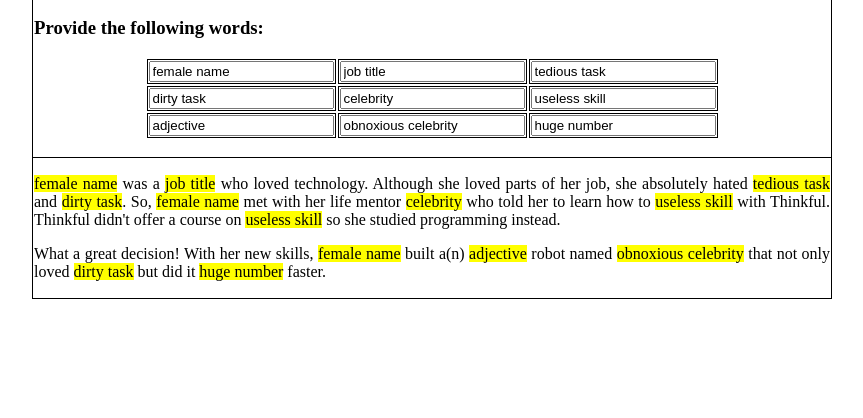
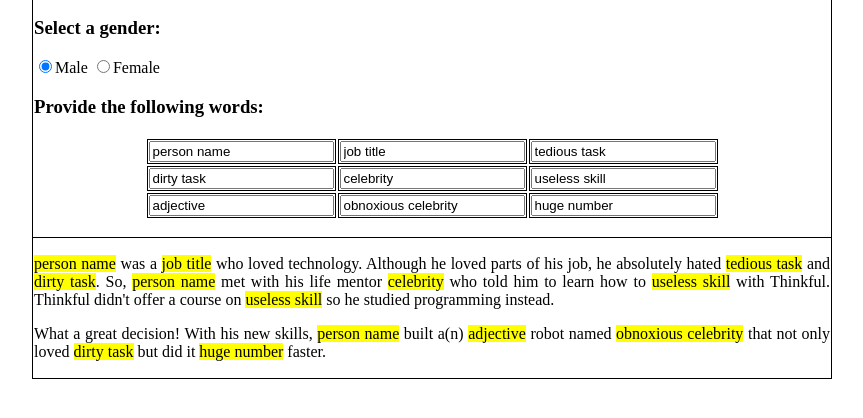
Before and after one commit to rchitty87/AngularJsRepo, a plain HTML site: page ngMadLibs/index.html in a window 1280 px wide. Shown: the part 260-678 px from the top of the page, without its empty margins (208-1071 px from the left). Drawn offline with nearby package versions, Linux system fonts and the light colour scheme.

Commit message:
Added gender to ngMadLibs

```diff
--- a/ngMadLibs/index.html
+++ b/ngMadLibs/index.html
@@ -2,9 +2,9 @@
 <html>
    <link rel="stylesheet" type="text/css" href="style.css">
     <script src= "http://ajax.googleapis.com/ajax/libs/angularjs/1.3.14/angular.min.js"></script>
-    <script src="script.js" type="text/javascript"></script>
-  <body ng-app="madLibsApp">
-      <table id="madlibs-table" ng-controller="mainCtrl">
+
+  <body ng-app="">
+      <table id="madlibs-table" ng-init="gender = 'male'">
         <tr>
           <td id="smileyface">
             <img src="smileyface.png"/>
@@ -15,11 +15,18 @@
         </tr>
         <tr>
           <td colspan="2">
+            <h3>Select a gender:</h3>
+            <label>
+                <input type="radio" name="gender" value="male" ng-model="gender">Male
+            </label>
+            <label>
+                <input type="radio" name="gender" value="female" ng-model="gender">Female
+            </label>
             <h3>Provide the following words:</h3>
             <table id="word-table">
               <tr>
                 <td>
-                  <input type="text" ng-model="female_name" ng-init="female_name='female name'">
+                  <input type="text" ng-model="person_name" ng-init="person_name='person name'">
                 </td>
                 <td>
                   <input type="text" ng-model="job_title" ng-init="job_title='job title'">
@@ -56,11 +63,14 @@
         <tr>
           <td colspan="2">
             <p>
-              <span class="word">{{female_name}}</span> was a <span class="word">{{job_title}}</span> who loved technology. Although she loved parts of her job, she absolutely hated  <span class="word">{{tedious_task}}</span> and
-              <span class="word">{{dirty_task}}</span>. So, <span class="word">{{female_name}}</span> met with her life mentor <span class="word">{{celebrity}}</span> who told her to learn how to <span class="word">{{useless_skill}}</span> with Thinkful. Thinkful didn't offer a course on <span class="word">{{useless_skill}}</span> so she studied programming instead.
+              <span class="word">{{person_name}}</span> was a <span class="word">{{job_title}}</span> who loved technology. Although <span ng-if="gender == 'male'">he</span><span ng-if="gender == 'female'">she</span> loved parts of
+              <span ng-if="gender == 'male'">his</span><span ng-if="gender == 'female'">her</span> job, <span ng-if="gender == 'male'">he</span><span ng-if="gender == 'female'">she</span> absolutely hated  <span class="word">{{tedious_task}}</span> and
+              <span class="word">{{dirty_task}}</span>. So, <span class="word">{{person_name}}</span> met with <span ng-if="gender == 'male'">his</span><span ng-if="gender == 'female'">her</span> life mentor <span class="word">{{celebrity}}</span> who told
+              <span ng-if="gender == 'male'">him</span><span ng-if="gender == 'female'">her</span> to learn how to <span class="word">{{useless_skill}}</span> with Thinkful. Thinkful didn't offer a course on <span class="word">{{useless_skill}}</span> so
+              <span ng-if="gender == 'male'">he</span><span ng-if="gender == 'female'">she</span> studied programming instead.
             </p>
             <p>
-              What a great decision! With her new skills, <span class="word">{{female_name}}</span> built a(n) <span class="word">{{adjective}}</span> robot named <span class="word">{{obnoxious_celebrity}}</span> that not only loved
+              What a great decision! With <span ng-if="gender == 'male'">his</span><span ng-if="gender == 'female'">her</span> new skills, <span class="word">{{person_name}}</span> built a(n) <span class="word">{{adjective}}</span> robot named <span class="word">{{obnoxious_celebrity}}</span> that not only loved
               <span class="word">{{dirty_task}}</span> but did it <span class="word">{{huge_number}}</span> faster.
             </p>
           </td>
```
Also changed, not shown: ngMadLibs/style.css (line endings or trailing spaces).
